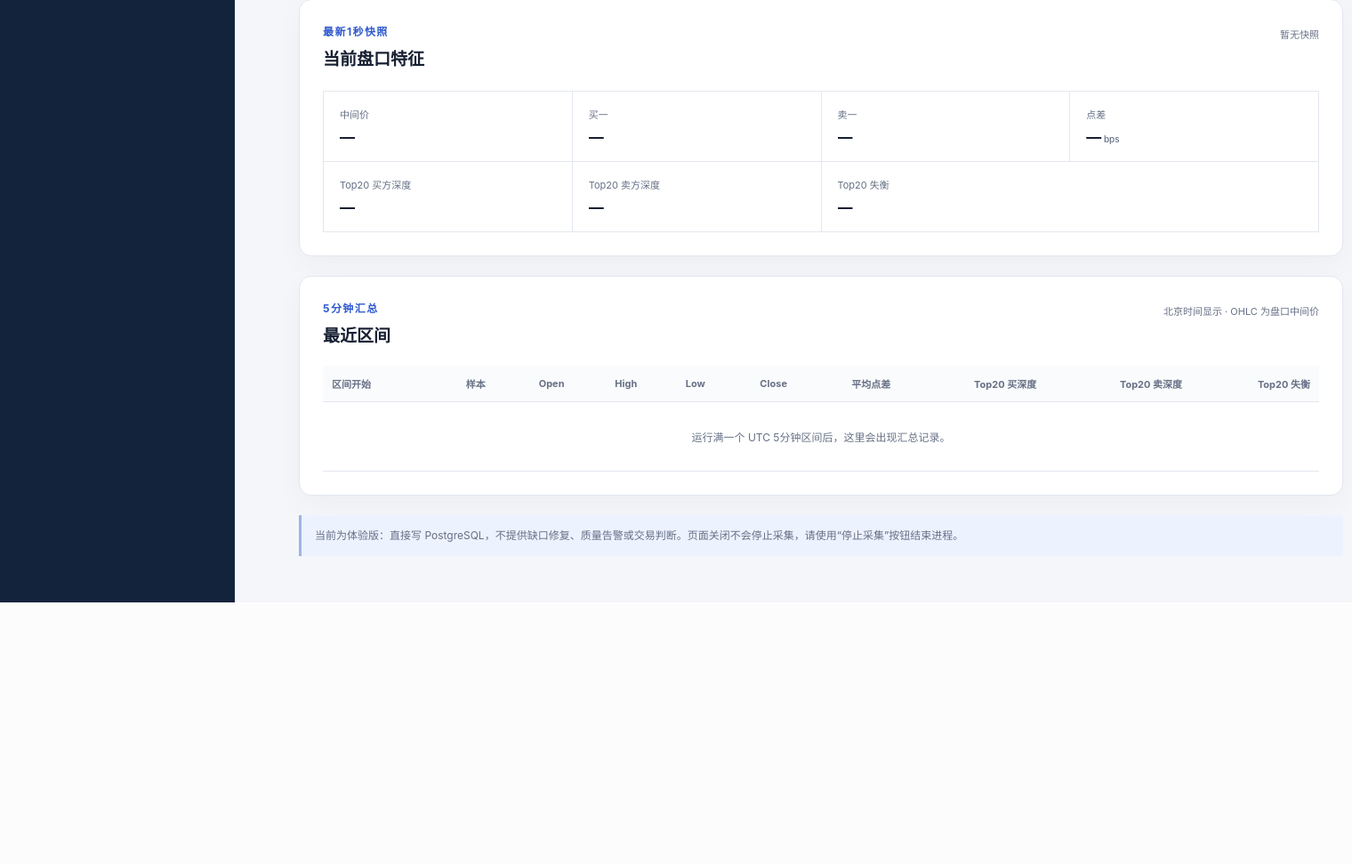
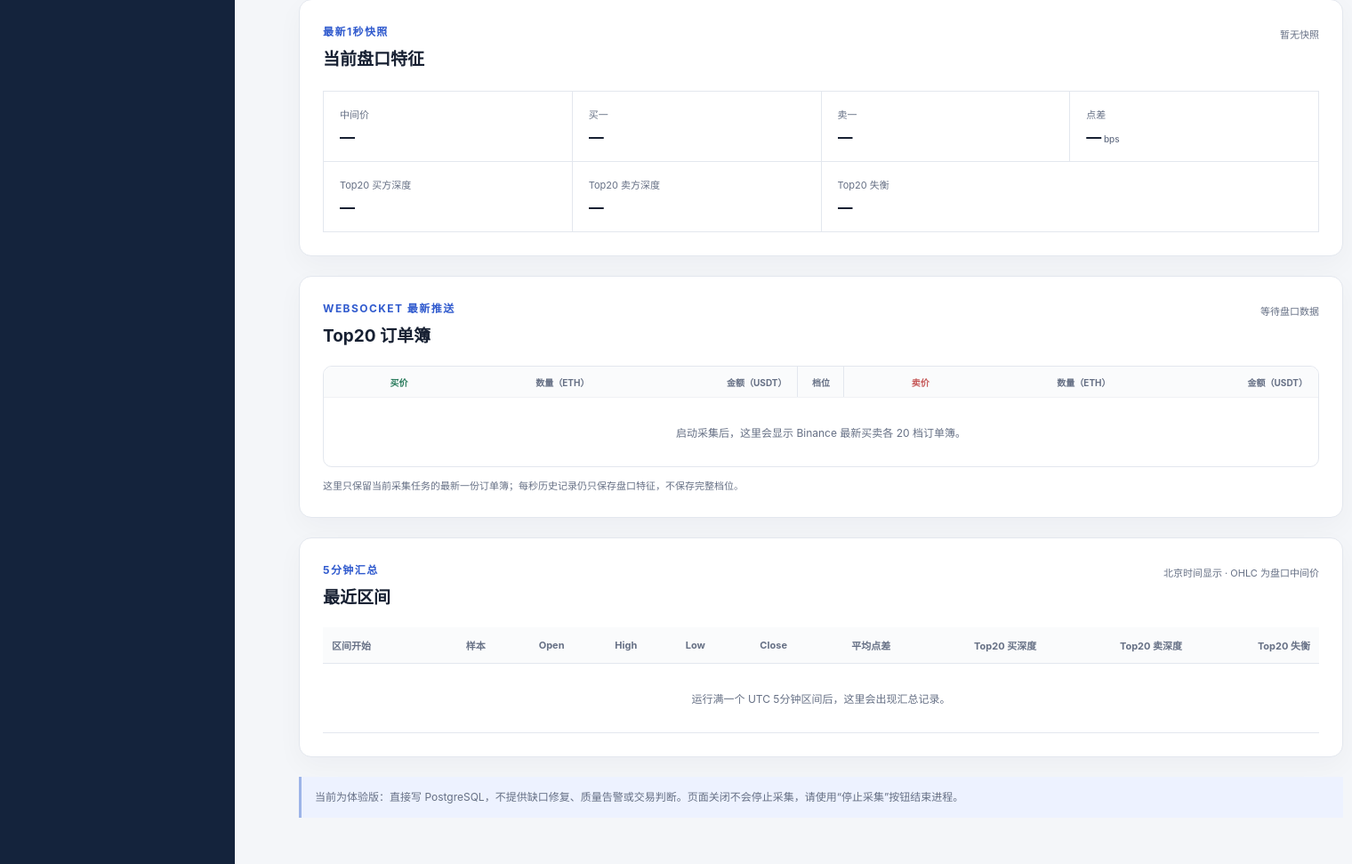
Before and after one commit to Namw/market-evidence-lab, a Django app: page /microstructure/ in a window 1520 px wide. Shown: the part 473-1444 px from the top of the page at 89% size. Before the commit the page ends 1150 px from the top, so only its background shows below. Run offline with Django 5.2, Linux system fonts and the light colour scheme; data that the repository does not hold is empty.

Commit message:
feat: show latest top20 order book

```diff
--- a/apps/microstructure/calculations.py
+++ b/apps/microstructure/calculations.py
@@ -39,6 +39,8 @@ class OrderBookFeatures:
     imbalance_top5: Decimal | None
     imbalance_top10: Decimal | None
     imbalance_top20: Decimal | None
+    bids: tuple[DepthLevel, ...] = ()
+    asks: tuple[DepthLevel, ...] = ()
 
 
 def decimal_18(value: Decimal) -> Decimal:
@@ -149,6 +151,8 @@ def parse_depth_message(
         imbalance_top5=imbalances[5],
         imbalance_top10=imbalances[10],
         imbalance_top20=imbalances[20],
+        bids=tuple(bids),
+        asks=tuple(asks),
     )
 
 
--- a/apps/microstructure/models.py
+++ b/apps/microstructure/models.py
@@ -193,6 +193,9 @@ class MicrostructureCollectorRun(models.Model):
     reconnect_count = models.PositiveIntegerField(default=0)
     latest_event_time = models.DateTimeField(null=True, blank=True)
     latest_sampled_at = models.DateTimeField(null=True, blank=True)
+    latest_update_id = models.PositiveBigIntegerField(null=True, blank=True)
+    latest_bids = models.JSONField(default=list, blank=True)
+    latest_asks = models.JSONField(default=list, blank=True)
     heartbeat_at = models.DateTimeField(null=True, blank=True)
     started_at = models.DateTimeField(null=True, blank=True)
     stopped_at = models.DateTimeField(null=True, blank=True)
--- a/apps/microstructure/views.py
+++ b/apps/microstructure/views.py
@@ -78,6 +78,19 @@ def _snapshot_payload(snapshot: OrderBookSnapshot | None) -> dict[str, object] |
     }
 
 
+def _order_book_payload(
+    run: MicrostructureCollectorRun | None,
+) -> dict[str, object] | None:
+    if run is None or not run.latest_bids or not run.latest_asks:
+        return None
+    return {
+        "event_time": _utc_iso(run.latest_event_time),
+        "update_id": run.latest_update_id,
+        "bids": run.latest_bids,
+        "asks": run.latest_asks,
+    }
+
+
 def _summary_payload(summary: OrderBookFiveMinuteSummary) -> dict[str, object]:
     return {
         "interval_start": _utc_iso(summary.interval_start),
@@ -147,6 +160,7 @@ def _status_payload() -> dict[str, object]:
             symbol=symbol
         ).count(),
         "latest_snapshot": _snapshot_payload(latest_snapshot),
+        "latest_order_book": _order_book_payload(latest_run),
         "recent_summaries": [_summary_payload(item) for item in summaries],
     }
 
--- a/static/microstructure/css/index.css
+++ b/static/microstructure/css/index.css
@@ -190,12 +190,96 @@
 }
 
 .latest-book-panel,
+.orderbook-panel,
 .summary-table-panel {
     padding: 26px;
     border: 1px solid var(--line);
     border-radius: 14px;
     background: var(--surface);
     box-shadow: 0 10px 30px rgba(23, 32, 50, .035);
+}
+
+.orderbook-table-scroll {
+    margin-top: 22px;
+    border: 1px solid var(--line);
+    border-radius: 10px;
+}
+
+.orderbook-table {
+    width: 100%;
+    min-width: 860px;
+    border-collapse: collapse;
+    font-size: 12px;
+}
+
+.orderbook-table th,
+.orderbook-table td {
+    height: 34px;
+    padding: 7px 12px;
+    border-bottom: 1px solid #f0f2f5;
+    text-align: right;
+    white-space: nowrap;
+}
+
+.orderbook-table th {
+    position: sticky;
+    top: 0;
+    z-index: 1;
+    color: var(--muted);
+    background: #fafbfc;
+    font-size: 10px;
+    font-weight: 650;
+}
+
+.orderbook-table tbody tr:last-child td {
+    border-bottom: 0;
+}
+
+.orderbook-table .level-heading,
+.orderbook-table .book-level {
+    width: 52px;
+    border-right: 1px solid var(--line);
+    border-left: 1px solid var(--line);
+    color: var(--muted);
+    text-align: center;
+}
+
+.orderbook-table .bid-heading,
+.orderbook-table .book-bid {
+    color: var(--green);
+}
+
+.orderbook-table .ask-heading,
+.orderbook-table .book-ask {
+    color: #c55757;
+}
+
+.orderbook-table .book-price {
+    font-weight: 700;
+}
+
+.orderbook-table .book-number {
+    font-variant-numeric: tabular-nums;
+}
+
+.orderbook-table .book-depth {
+    background-repeat: no-repeat;
+    background-size: var(--depth-share) 100%;
+}
+
+.orderbook-table .book-depth-bid {
+    background-image: linear-gradient(90deg, rgba(36, 145, 92, .10), rgba(36, 145, 92, .10));
+}
+
+.orderbook-table .book-depth-ask {
+    background-image: linear-gradient(90deg, rgba(197, 87, 87, .10), rgba(197, 87, 87, .10));
+}
+
+.orderbook-retention-note {
+    margin: 13px 0 0;
+    color: var(--muted);
+    font-size: 11px;
+    line-height: 1.55;
 }
 
 .microstructure-section-heading {
@@ -342,6 +426,7 @@
     }
 
     .latest-book-panel,
+    .orderbook-panel,
     .summary-table-panel {
         padding: 20px;
     }
--- a/static/microstructure/js/index.js
+++ b/static/microstructure/js/index.js
@@ -20,6 +20,14 @@
     });
     const compactFormatter = new Intl.NumberFormat("zh-CN", {
         notation: "compact",
+        maximumFractionDigits: 2,
+    });
+    const quantityFormatter = new Intl.NumberFormat("zh-CN", {
+        minimumFractionDigits: 3,
+        maximumFractionDigits: 6,
+    });
+    const quoteFormatter = new Intl.NumberFormat("zh-CN", {
+        minimumFractionDigits: 2,
         maximumFractionDigits: 2,
     });
     const timeFormatter = new Intl.DateTimeFormat("zh-CN", {
@@ -68,6 +76,71 @@
         message.hidden = !text;
         message.textContent = text || "";
         message.classList.toggle("is-error", isError);
+    }
+
+    function renderOrderBook(book) {
+        const body = root.querySelector("[data-orderbook-body]");
+        if (!body) return;
+        body.replaceChildren();
+
+        const bids = Array.isArray(book?.bids) ? book.bids : [];
+        const asks = Array.isArray(book?.asks) ? book.asks : [];
+        setText(
+            "[data-orderbook-time]",
+            book?.event_time ? `${localTime(book.event_time)} 北京时间` : "等待盘口数据"
+        );
+        setText(
+            "[data-orderbook-update]",
+            book?.update_id ? ` · 更新 ${book.update_id}` : ""
+        );
+
+        if (!bids.length || !asks.length) {
+            const row = document.createElement("tr");
+            const cell = document.createElement("td");
+            cell.colSpan = 7;
+            cell.className = "empty-state";
+            cell.textContent = "启动采集后，这里会显示 Binance 最新买卖各 20 档订单簿。";
+            row.appendChild(cell);
+            body.appendChild(row);
+            return;
+        }
+
+        const quoteValue = (level) => {
+            const levelPrice = numberValue(level?.price);
+            const quantity = numberValue(level?.quantity);
+            return levelPrice === null || quantity === null ? 0 : levelPrice * quantity;
+        };
+        const maxQuote = Math.max(1, ...bids.map(quoteValue), ...asks.map(quoteValue));
+        const rowCount = Math.max(bids.length, asks.length);
+
+        for (let index = 0; index < rowCount; index += 1) {
+            const bid = bids[index];
+            const ask = asks[index];
+            const bidQuote = quoteValue(bid);
+            const askQuote = quoteValue(ask);
+            const row = document.createElement("tr");
+            const values = [
+                [price(bid?.price), "book-price book-bid"],
+                [bid ? quantityFormatter.format(numberValue(bid.quantity) ?? 0) : "—", "book-number"],
+                [bid ? quoteFormatter.format(bidQuote) : "—", "book-number book-depth book-depth-bid"],
+                [String(index + 1), "book-level"],
+                [price(ask?.price), "book-price book-ask"],
+                [ask ? quantityFormatter.format(numberValue(ask.quantity) ?? 0) : "—", "book-number"],
+                [ask ? quoteFormatter.format(askQuote) : "—", "book-number book-depth book-depth-ask"],
+            ];
+            values.forEach(([value, className], cellIndex) => {
+                const cell = document.createElement("td");
+                cell.textContent = value;
+                cell.className = className;
+                if (cellIndex === 2) {
+                    cell.style.setProperty("--depth-share", `${bidQuote / maxQuote * 100}%`);
+                } else if (cellIndex === 6) {
+                    cell.style.setProperty("--depth-share", `${askQuote / maxQuote * 100}%`);
+                }
+                row.appendChild(cell);
+            });
+            body.appendChild(row);
+        }
     }
 
     function renderSummaries(rows) {
@@ -148,6 +221,7 @@
         setText("[data-latest-bid-depth]", snapshot ? compact(snapshot.bid_depth_top20_quote) : "—");
         setText("[data-latest-ask-depth]", snapshot ? compact(snapshot.ask_depth_top20_quote) : "—");
         setText("[data-latest-imbalance]", snapshot ? decimal(snapshot.imbalance_top20, 4) : "—");
+        renderOrderBook(data.latest_order_book);
         renderSummaries(data.recent_summaries);
 
         if (run.error_message && run.status === "failed") {
--- a/templates/microstructure/index.html
+++ b/templates/microstructure/index.html
@@ -4,7 +4,7 @@
 {% block title %}盘口采集 · 微观结构 · Market Evidence Lab{% endblock %}
 {% block body_class %}microstructure-body{% endblock %}
 
-{% block extra_css %}<link rel="stylesheet" href="{% static 'microstructure/css/index.css' %}?v=1">{% endblock %}
+{% block extra_css %}<link rel="stylesheet" href="{% static 'microstructure/css/index.css' %}?v=2">{% endblock %}
 
 {% block content %}
 <div class="microstructure-page" data-microstructure-page data-status-url="{% url 'microstructure:status' %}" data-start-url="{% url 'microstructure:start' %}" data-stop-url="{% url 'microstructure:stop' %}">
@@ -94,6 +94,35 @@
         </dl>
     </section>
 
+    <section class="orderbook-panel" aria-labelledby="orderbook-title">
+        <div class="microstructure-section-heading">
+            <div>
+                <p class="eyebrow">WebSocket 最新推送</p>
+                <h2 id="orderbook-title">Top20 订单簿</h2>
+            </div>
+            <p><span data-orderbook-time>等待盘口数据</span><span data-orderbook-update></span></p>
+        </div>
+        <div class="table-scroll orderbook-table-scroll">
+            <table class="orderbook-table">
+                <thead>
+                    <tr>
+                        <th class="bid-heading">买价</th>
+                        <th>数量（ETH）</th>
+                        <th>金额（USDT）</th>
+                        <th class="level-heading">档位</th>
+                        <th class="ask-heading">卖价</th>
+                        <th>数量（ETH）</th>
+                        <th>金额（USDT）</th>
+                    </tr>
+                </thead>
+                <tbody data-orderbook-body>
+                    <tr><td colspan="7" class="empty-state">启动采集后，这里会显示 Binance 最新买卖各 20 档订单簿。</td></tr>
+                </tbody>
+            </table>
+        </div>
+        <p class="orderbook-retention-note">这里只保留当前采集任务的最新一份订单簿；每秒历史记录仍只保存盘口特征，不保存完整档位。</p>
+    </section>
+
     <section class="summary-table-panel" aria-labelledby="summary-table-title">
         <div class="microstructure-section-heading">
             <div>
@@ -144,4 +173,4 @@
 </div>
 {% endblock %}
 
-{% block extra_js %}<script src="{% static 'microstructure/js/index.js' %}?v=1" defer></script>{% endblock %}
+{% block extra_js %}<script src="{% static 'microstructure/js/index.js' %}?v=2" defer></script>{% endblock %}
```
Also changed, not shown: apps/microstructure/management/commands/collect_orderbook.py (+10 -0 lines), apps/microstructure/tests/test_calculations.py (+4 -0 lines), apps/microstructure/tests/test_views.py (+34 -1 lines), README.md, apps/microstructure/migrations/0003_collector_latest_order_book.py (added).
